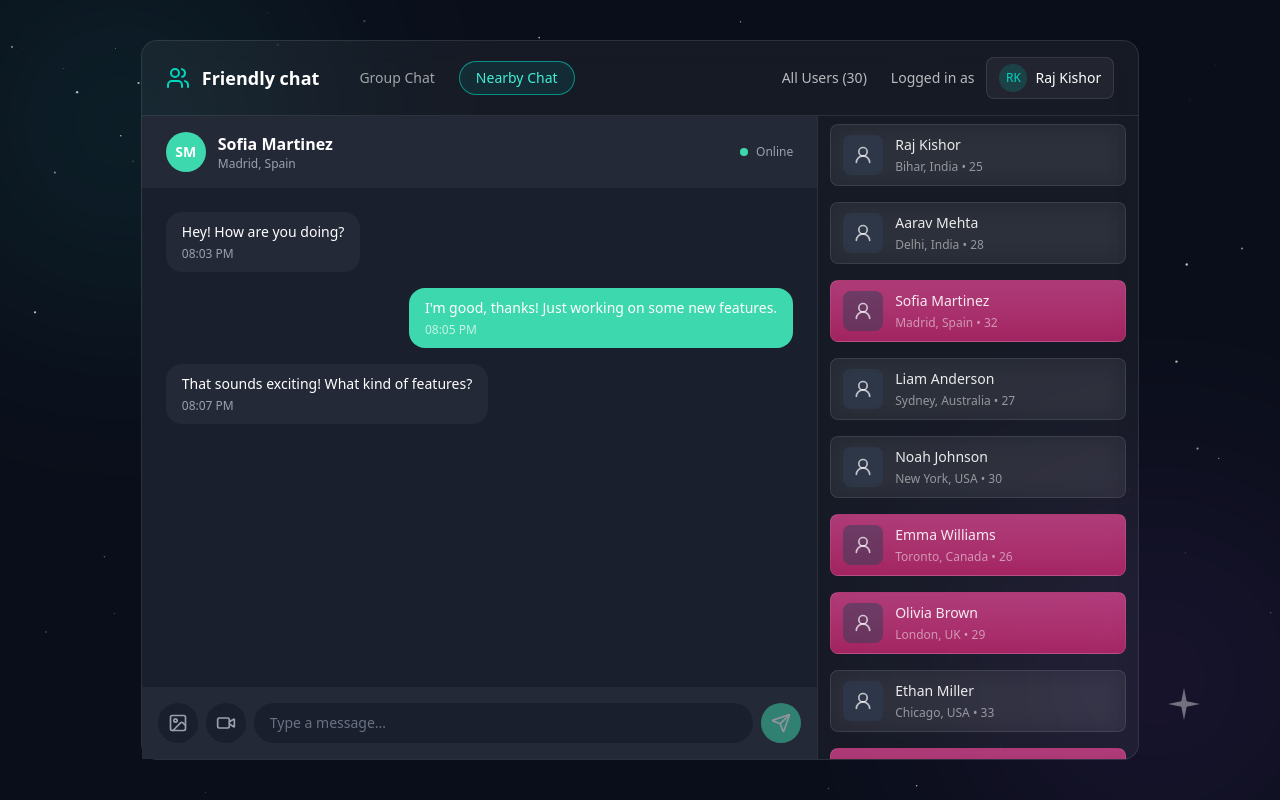
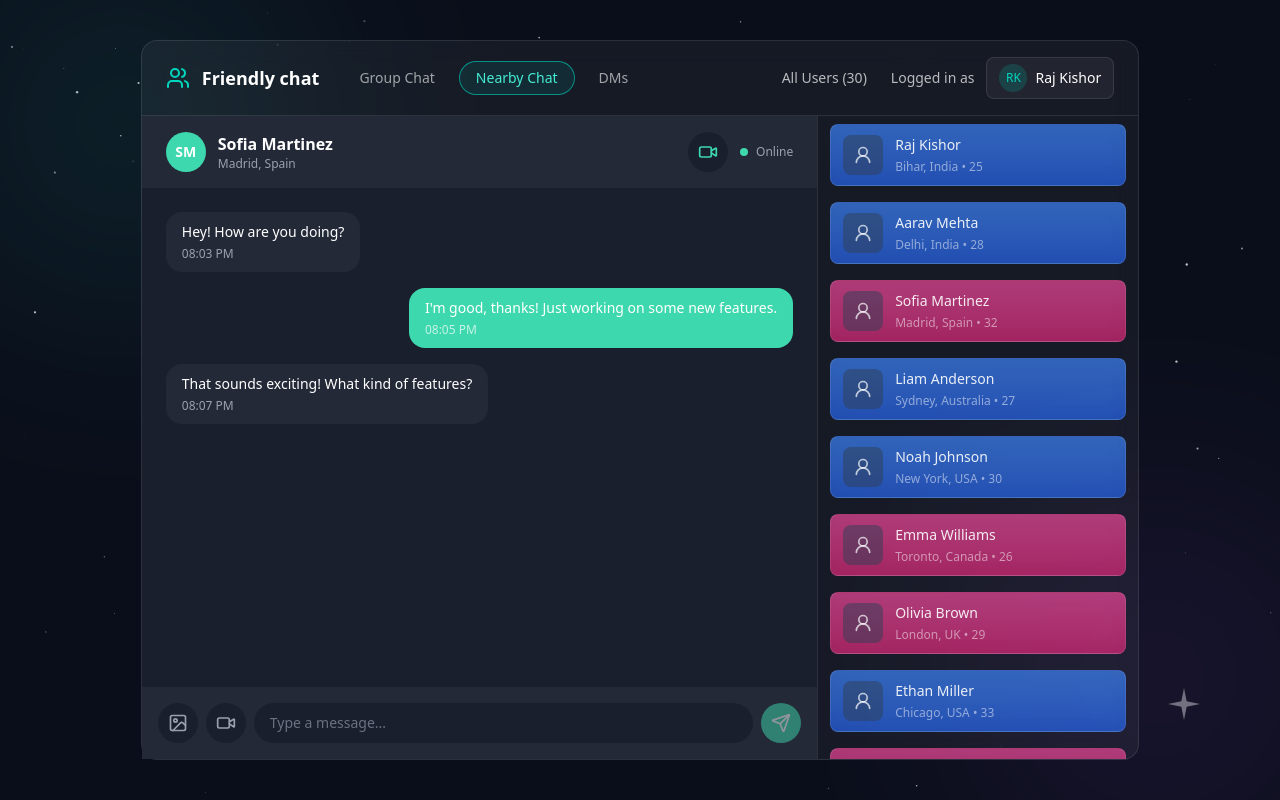
Before and after one commit to Samarath/FriendlyChat, a Next.js app: page / in a window 1280 px wide. Built offline with nearby package versions, Linux system fonts and the light colour scheme.

Commit message:
updated user card and fix issues

```diff
--- a/app/components/chat-box/Chatbox.tsx
+++ b/app/components/chat-box/Chatbox.tsx
@@ -2,7 +2,7 @@
 
 import type React from "react";
 import { useState, useRef, useEffect } from "react";
-import { Send, ImageIcon, Video, X, UserIcon } from "lucide-react";
+import { Send, Image, Video, User } from "lucide-react";
 import { ChatBoxProps } from "@/types/types";
 
 export function ChatBox({
@@ -67,7 +67,7 @@ export function ChatBox({
       <div className="flex h-full w-full flex-col items-center justify-center bg-[#1a1f2e]">
         <div className="flex flex-col items-center gap-4 text-gray-400">
           <div className="flex h-20 w-20 items-center justify-center rounded-full bg-[#242938]">
-            <UserIcon className="h-10 w-10" />
+            <User className="h-10 w-10" />
           </div>
           <p className="text-lg">Select a user to start chatting</p>
         </div>
@@ -78,29 +78,49 @@ export function ChatBox({
   return (
     <div className="flex h-full w-full flex-col bg-[#1a1f2e]">
       {/* Chat Header */}
-      <div className="flex flex-shrink-0 items-center gap-3 bg-[#242938] px-6 py-4">
-        <div className="flex h-10 w-10 items-center justify-center rounded-full bg-[#3dd8ad] text-white">
-          <span className="text-sm font-semibold">{selectedUser.initials}</span>
+      <div className="flex flex-shrink-0 items-center gap-3 bg-[#242938] px-4 py-3 lg:px-6 lg:py-4">
+        <div className="flex h-8 w-8 lg:h-10 lg:w-10 items-center justify-center rounded-full bg-[#3dd8ad] text-white">
+          <span className="text-xs lg:text-sm font-semibold">
+            {selectedUser.initials}
+          </span>
         </div>
-        <div>
-          <h2 className="font-semibold text-white">{selectedUser.name}</h2>
-          <p className="text-xs text-gray-400">{selectedUser.location}</p>
+        <div className="flex-1 min-w-0">
+          <h2 className="font-semibold text-white text-sm lg:text-base truncate">
+            {selectedUser.name}
+          </h2>
+          <p className="text-xs text-gray-400 truncate">
+            {selectedUser.location}
+          </p>
         </div>
-        <div className="ml-auto flex items-center gap-2">
+        <div className="flex items-center gap-2 lg:gap-3">
+          <button
+            type="button"
+            className="flex h-8 w-8 lg:h-10 lg:w-10 items-center justify-center rounded-full bg-[#1a1f2e] text-[#3dd8ad] transition-colors hover:bg-[#3dd8ad] hover:text-white"
+            title="Start video call"
+          >
+            <Video className="h-4 w-4 lg:h-5 lg:w-5" />
+          </button>
+          <div className="hidden lg:flex items-center gap-2">
+            <span
+              className={`h-2 w-2 rounded-full ${
+                selectedUser.isOnline ? "bg-[#3dd8ad]" : "bg-gray-500"
+              }`}
+            />
+            <span className="text-xs text-gray-400">
+              {selectedUser.isOnline ? "Online" : "Offline"}
+            </span>
+          </div>
           <span
-            className={`h-2 w-2 rounded-full ${
+            className={`lg:hidden h-2 w-2 rounded-full ${
               selectedUser.isOnline ? "bg-[#3dd8ad]" : "bg-gray-500"
             }`}
           />
-          <span className="text-xs text-gray-400">
-            {selectedUser.isOnline ? "Online" : "Offline"}
-          </span>
         </div>
       </div>
 
       {/* Messages */}
-      <div className="flex-1 overflow-y-auto p-6">
-        <div className="flex flex-col gap-4">
+      <div className="flex-1 overflow-y-auto p-4 lg:p-6">
+        <div className="flex flex-col gap-3 lg:gap-4">
           {messages?.map((message) => {
             const isCurrentUser = message.senderId === currentUser.id;
             return (
@@ -111,7 +131,7 @@ export function ChatBox({
                 }`}
               >
                 <div
-                  className={`max-w-[70%] rounded-2xl px-4 py-2.5 ${
+                  className={`max-w-[85%] lg:max-w-[70%] rounded-2xl px-3 py-2 lg:px-4 lg:py-2.5 ${
                     isCurrentUser
                       ? "bg-[#3dd8ad] text-white"
                       : "bg-[#242938] text-white"
@@ -120,19 +140,21 @@ export function ChatBox({
                   {/* Media content */}
                   {message.type === "image" && message.mediaUrl && (
                     <img
-                      src={message.mediaUrl || "/placeholder.svg"}
+                      src={message.mediaUrl}
                       alt="Shared image"
-                      className="mb-2 max-h-60 rounded-lg object-cover"
+                      className="mb-2 max-h-48 lg:max-h-60 rounded-lg object-cover"
                     />
                   )}
                   {message.type === "video" && message.mediaUrl && (
                     <video
                       src={message.mediaUrl}
                       controls
-                      className="mb-2 max-h-60 rounded-lg"
+                      className="mb-2 max-h-48 lg:max-h-60 rounded-lg"
                     />
                   )}
-                  {message.text && <p className="text-sm">{message.text}</p>}
+                  {message.text && (
+                    <p className="text-xs lg:text-sm">{message.text}</p>
+                  )}
                   <span
                     className={`mt-1 block text-xs ${
                       isCurrentUser ? "text-white/70" : "text-gray-400"
@@ -151,35 +173,9 @@ export function ChatBox({
         </div>
       </div>
 
-      {/* Media Preview  would on model not in the message*/}
-      {/* {mediaPreview && (
-        <div className="flex-shrink-0 bg-[#242938] px-4 py-3">
-          <div className="relative inline-block">
-            {mediaPreview.type === "image" ? (
-              <img
-                src={mediaPreview.url || "/placeholder.svg"}
-                alt="Preview"
-                className="h-20 rounded-lg object-cover"
-              />
-            ) : (
-              <video
-                src={mediaPreview.url}
-                className="h-20 rounded-lg object-cover"
-              />
-            )} */}
-      {/* <button
-              onClick={clearMediaPreview}
-              className="absolute -right-2 -top-2 flex h-6 w-6 items-center justify-center rounded-full bg-red-500 text-white"
-            >
-              <X className="h-4 w-4" />
-            </button>
-          </div>
-        </div>
-      )} */}
-
       {/* Input */}
-      <form onSubmit={handleSubmit} className="flex-shrink-0 bg-[#242938] p-4">
-        <div className="flex items-center gap-2">
+      <div className="flex-shrink-0 bg-[#242938] p-3 lg:p-4">
+        <div className="flex items-center gap-1.5 lg:gap-2">
           {/* Hidden file inputs */}
           <input
             ref={imageInputRef}
@@ -200,20 +196,20 @@ export function ChatBox({
           <button
             type="button"
             onClick={() => imageInputRef.current?.click()}
-            className="flex h-10 w-10 items-center justify-center rounded-full bg-[#1a1f2e] text-gray-400 transition-colors hover:bg-[#3dd8ad] hover:text-white"
+            className="flex h-8 w-8 lg:h-10 lg:w-10 items-center justify-center rounded-full bg-[#1a1f2e] text-gray-400 transition-colors hover:bg-[#3dd8ad] hover:text-white"
             title="Send photo"
           >
-            <ImageIcon className="h-5 w-5" />
+            <Image className="h-4 w-4 lg:h-5 lg:w-5" />
           </button>
 
           {/* Video button */}
           <button
             type="button"
             onClick={() => videoInputRef.current?.click()}
-            className="flex h-10 w-10 items-center justify-center rounded-full bg-[#1a1f2e] text-gray-400 transition-colors hover:bg-[#3dd8ad] hover:text-white"
+            className="flex h-8 w-8 lg:h-10 lg:w-10 items-center justify-center rounded-full bg-[#1a1f2e] text-gray-400 transition-colors hover:bg-[#3dd8ad] hover:text-white"
             title="Send video"
           >
-            <Video className="h-5 w-5" />
+            <Video className="h-4 w-4 lg:h-5 lg:w-5" />
           </button>
 
           {/* Text input */}
@@ -221,20 +217,29 @@ export function ChatBox({
             type="text"
             value={inputValue}
             onChange={(e) => setInputValue(e.target.value)}
+            onKeyDown={(e) => {
+              if (e.key === "Enter" && !e.shiftKey) {
+                e.preventDefault();
+                handleSubmit(e);
+              }
+            }}
             placeholder="Type a message..."
-            className="flex-1 rounded-full bg-[#1a1f2e] px-4 py-2.5 text-sm text-white placeholder:text-gray-500 focus:outline-none focus:ring-2 focus:ring-[#3dd8ad]"
+            className="flex-1 rounded-full bg-[#1a1f2e] px-3 py-2 lg:px-4 lg:py-2.5 text-xs lg:text-sm text-white placeholder:text-gray-500 focus:outline-none focus:ring-2 focus:ring-[#3dd8ad]"
           />
 
           {/* Send button */}
           <button
-            type="submit"
+            type="button"
+            onClick={handleSubmit}
             disabled={!inputValue.trim() && !mediaPreview}
-            className="flex h-10 w-10 items-center justify-center rounded-full bg-[#3dd8ad] text-white transition-colors hover:bg-[#35c499] disabled:opacity-50"
+            className="flex h-8 w-8 lg:h-10 lg:w-10 items-center justify-center rounded-full bg-[#3dd8ad] text-white transition-colors hover:bg-[#35c499] disabled:opacity-50"
           >
-            <Send className="h-5 w-5" />
+            <Send className="h-4 w-4 lg:h-5 lg:w-5" />
           </button>
         </div>
-      </form>
+      </div>
     </div>
   );
 }
+
+export default ChatBox;
--- a/app/components/header/Header.tsx
+++ b/app/components/header/Header.tsx
@@ -1,5 +1,15 @@
-import { HeaderProps } from "@/types/types";
 import { Users } from "lucide-react";
+
+interface HeaderProps {
+  loggedInUser: {
+    name: string;
+    avatar: string;
+  };
+  tabs: string[];
+  activeTab: string;
+  onTabChange: (tab: string) => void;
+  userCount: number;
+}
 
 const Header = ({
   loggedInUser,
@@ -8,6 +18,7 @@ const Header = ({
   onTabChange,
   userCount,
 }: HeaderProps) => {
+  console.log(tabs, "tabssss");
   return (
     <div className="flex items-center justify-between border-b border-white/10 px-4 py-3 lg:px-6 lg:py-4">
       <div className="flex items-center gap-3 lg:gap-6">
@@ -21,9 +32,7 @@ const Header = ({
         </div>
 
         <div className="flex items-center gap-1.5 lg:gap-2">
-          {tabs
-            .filter((tab) => tab !== "DMs")
-            .map((tab) => (
+          {tabs.map((tab) => (
             <button
               key={tab}
               onClick={() => onTabChange(tab)}
@@ -31,7 +40,7 @@ const Header = ({
                 activeTab === tab
                   ? "border border-teal-400/60 bg-teal-400/10 text-teal-300"
                   : "text-white/60 hover:text-white/80"
-                }`}
+              } ${tab === "DMs" ? "max-lg:hidden" : ""}`}
             >
               {tab}
             </button>
--- a/app/components/user-list-card/UserListCard.tsx
+++ b/app/components/user-list-card/UserListCard.tsx
@@ -1,5 +1,14 @@
-import { userProps } from "@/types/types";
+import { User } from "@/types/types";
 import { User2Icon } from "lucide-react";
+
+interface UserProps {
+  name: string;
+  country: string;
+  age: number;
+  gender: string;
+  setCurrentMessageUser: (user: User) => void;
+  user: User;
+}
 
 const UserListCard = ({
   name,
@@ -8,38 +17,52 @@ const UserListCard = ({
   gender,
   setCurrentMessageUser,
   user,
-}: userProps) => {
+}: UserProps) => {
   const setCurrentUser = () => {
     setCurrentMessageUser(user);
   };
+
+  const getBackgroundColor = () => {
+    if (gender === "female") {
+      return "bg-[linear-gradient(to_bottom,rgba(236,72,153,0.7),rgba(219,39,119,0.7))]";
+    } else if (gender === "male") {
+      return "bg-[linear-gradient(to_bottom,rgba(59,130,246,0.7),rgba(37,99,235,0.7))]";
+    } else {
+      return "bg-white/5 hover:bg-white/10";
+    }
+  };
+
   return (
     <div
-      className="w-full px-3 py-2  hover:cursor-pointer"
+      className="w-full px-3 py-2 hover:cursor-pointer"
       onClick={setCurrentUser}
     >
       <div
         className={`
           flex items-center gap-3 rounded-lg border border-white/10
           px-3 py-2.5 backdrop-blur-md transition-colors
-          ${
-            gender === "female"
-              ? "bg-[linear-gradient(to_bottom,rgba(236,72,153,0.7),rgba(219,39,119,0.7))]"
-              : "bg-white/5 hover:bg-white/10"
-          }
+          max-sm:gap-2 max-sm:px-2 max-sm:py-2
+          ${getBackgroundColor()}
         `}
       >
-        {/* Gaming controller icon */}
+        {/* Avatar icon */}
         <div className="relative flex-shrink-0">
-          <div className="flex h-10 w-10 items-center justify-center rounded-lg bg-slate-700/50">
-            <User2Icon className="h-5 w-5 text-white/70" />
+          <div className="flex h-10 w-10 items-center justify-center rounded-lg bg-slate-700/50 max-sm:h-8 max-sm:w-8">
+            <User2Icon className="h-5 w-5 text-white/70 max-sm:h-4 max-sm:w-4" />
           </div>
         </div>
 
-        <div className="flex min-w-0 flex-1 flex-col gap-1">
-          <span className="text-sm font-medium text-white/90">{name}</span>
+        <div className="flex min-w-0 flex-1 flex-col gap-1 max-sm:flex-row max-sm:items-center max-sm:gap-2">
+          <span className="text-sm font-medium text-white/90 max-sm:text-xs">
+            {name}
+          </span>
 
-          <span className="text-xs text-white/50">
+          <span className="text-xs text-white/50 max-sm:hidden">
             {country} • {age}
+          </span>
+
+          <span className="hidden text-xs text-white/50 max-sm:inline">
+            {age}
           </span>
         </div>
       </div>
```
Lines whose indentation alone changed are shown as unchanged.
